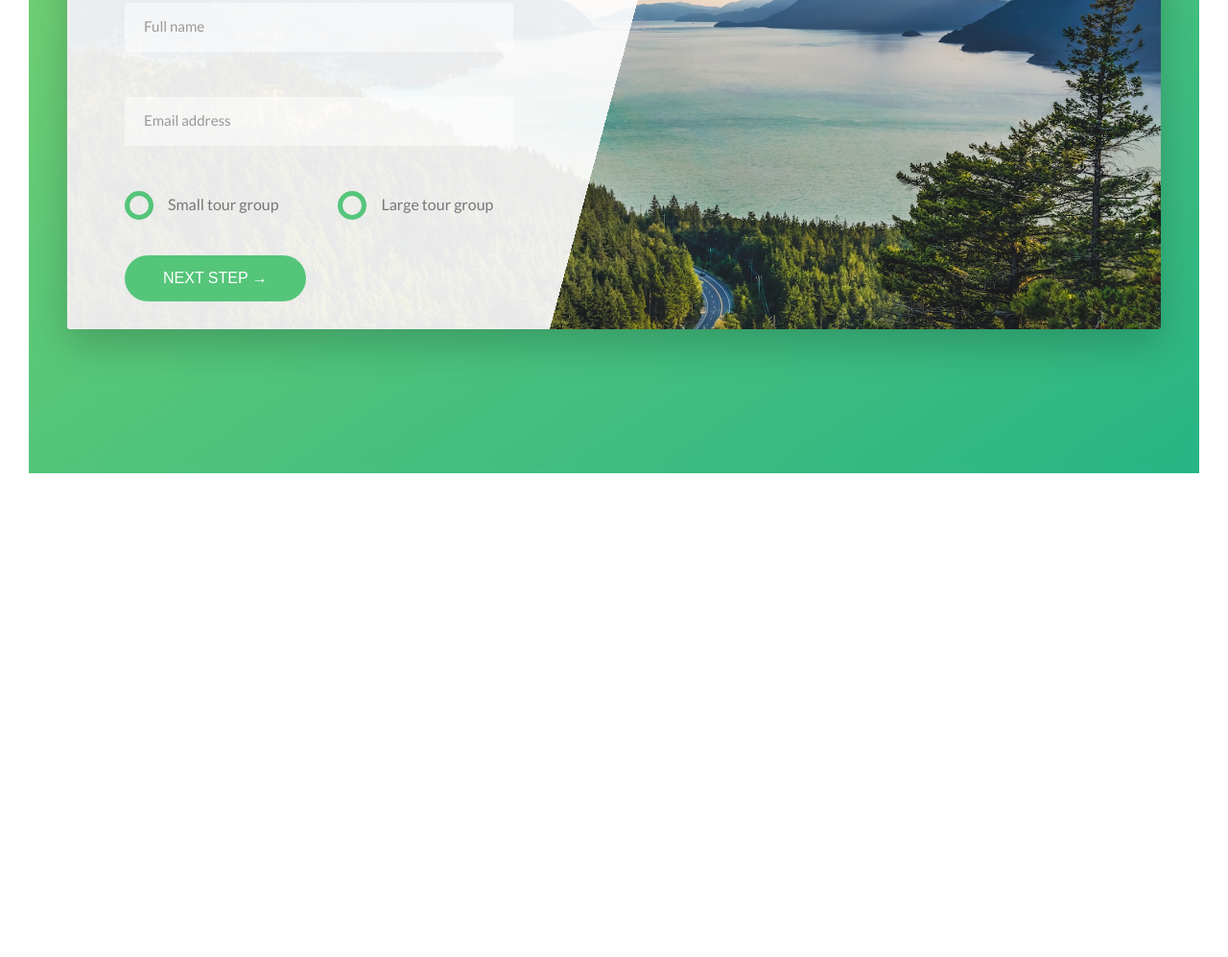
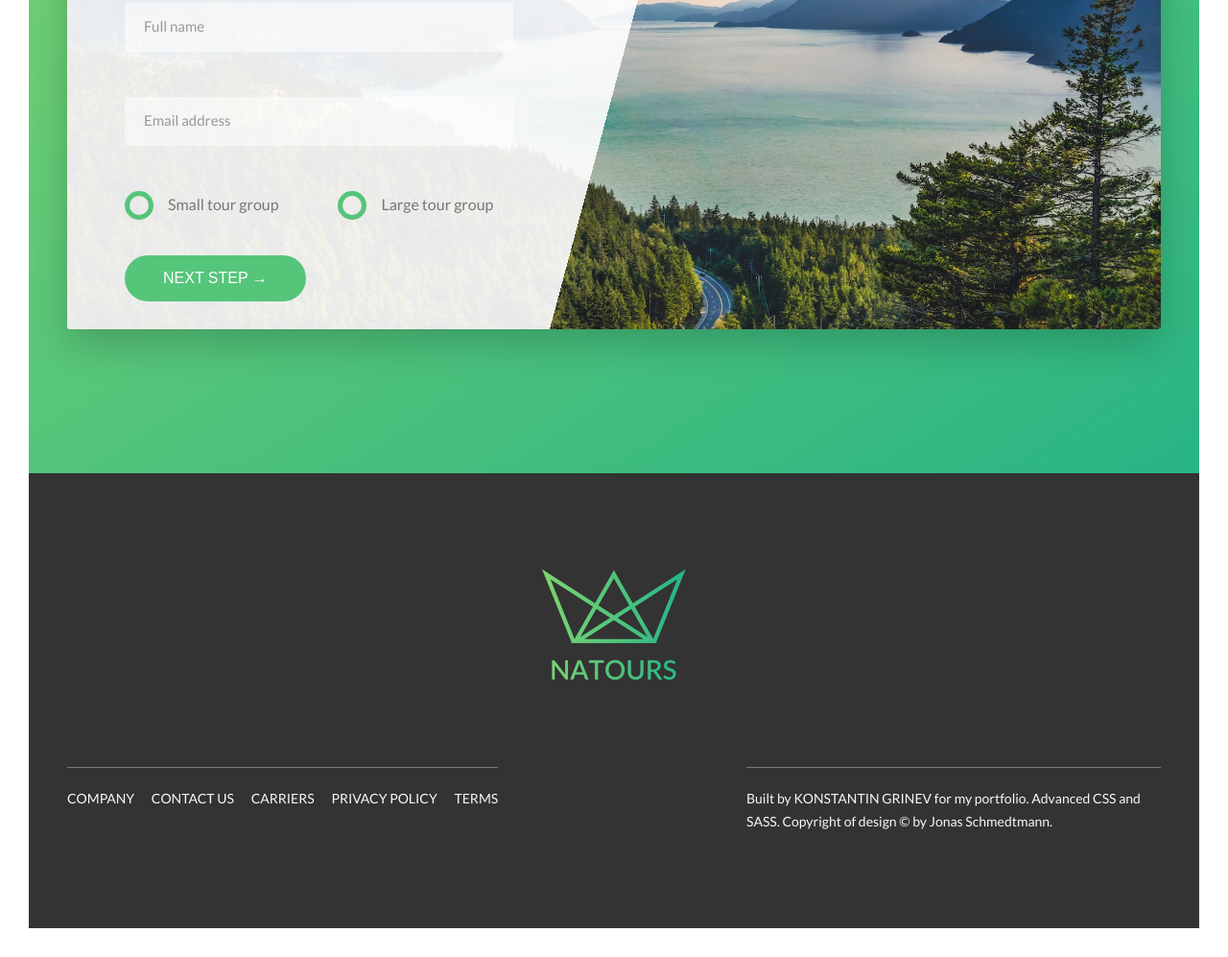
Before and after one commit to kostagrin/Natours, a website: page index.html in a window 1280 px wide. Shown: the part 4645-5642 px from the top of the page at 96% size. Before the commit the page ends 5168 px from the top, so only its background shows below. Drawn offline with Linux system fonts and the light colour scheme.

Commit message:
Built footer section.

```diff
--- a/index.html
+++ b/index.html
@@ -301,6 +301,29 @@
         </section>
     </main>
 
+    <footer class="footer">
+        <div class="footer__logo-box">
+            <img src="img/logo-green-2x.png" alt="Full logo" class="footer__logo">
+        </div>
+        <div class="row">
+            <div class="col-1-of-2">
+                <div class="footer__navigation">
+                    <ul class="footer__list">
+                        <li class="footer__item"><a href="#" class="footer__link">Company</a></li>
+                        <li class="footer__item"><a href="#" class="footer__link">Contact us</a></li>
+                        <li class="footer__item"><a href="#" class="footer__link">Carriers</a></li>
+                        <li class="footer__item"><a href="#" class="footer__link">Privacy policy</a></li>
+                        <li class="footer__item"><a href="#" class="footer__link">Terms</a></li>
+                    </ul>
+                </div>
+            </div>
+            <div class="col-1-of-2">
+                <p class="footer__copyright">
+                    Built by <a href="#" class="footer__link">Konstantin Grinev</a> for my portfolio. Advanced CSS and SASS. Copyright of design &copy; by Jonas Schmedtmann.
+                </p>
+            </div>
+        </div>
+    </footer>
     <!-- <section class="grid-test">
                             <div class="row">
                                 <div class="col-1-of-2">
--- a/sass/abstracts/_variables.scss
+++ b/sass/abstracts/_variables.scss
@@ -12,6 +12,7 @@ $color-grey-light-1: #f7f7f7;
 $color-grey-light-2: #eee;
 $color-grey-dark: #777;
 $color-grey-dark-2: #999;
+$color-grey-dark-3: #333;
 
 // FONTS
 $default-font-size: 1.6rem;
--- /dev/null
+++ b/sass/components/_footer.scss
@@ -0,0 +1,62 @@
+.footer {
+    background-color: $color-grey-dark-3;
+    padding: 10rem 0;
+    font-size: 1.4rem;
+    color: $color-grey-light-1;
+
+    &__logo-box {
+        text-align: center;
+        margin-bottom: 8rem;
+    }
+
+    &__logo {
+        width: 15rem;
+        height: auto;
+    }
+
+
+    &__navigation {
+        display: inline-block;
+        padding-top: 2rem;
+        border-top: 1px solid $color-grey-dark;
+    }
+
+    &__list {
+        list-style: none;
+    }
+
+    &__item {
+        display: inline-block;
+
+        &:not(:last-child) {
+            margin-right: 1.5rem;
+        }
+    }
+
+    &__link {
+        transition: rotate, scale, .2s;
+        color: $color-grey-light-1;
+
+        &:link,
+        &:visited {
+            display: inline-block;
+            text-decoration: none;
+            text-transform: uppercase;
+        }
+
+        &:hover,
+        &:active {
+            color: $color-primary-light;
+            box-shadow: 0 1rem 2rem rgba(#000, .4);
+            transform: rotate(-2deg) scale(1.1);
+        }
+    }
+
+    &__copyright {
+        display: inline-block;
+        padding-top: 2rem;
+        border-top: 1px solid $color-grey-dark;
+        width: 80%;
+        float: right;
+    }
+}
--- a/sass/main.scss
+++ b/sass/main.scss
@@ -12,6 +12,7 @@
 @import "components/card";
 @import "components/composition";
 @import "components/feature-box";
+@import "components/footer";
 @import "components/form";
 @import "components/story";
 
```
Also changed, not shown: css/style.css, sass/main.css, 1 other file.
